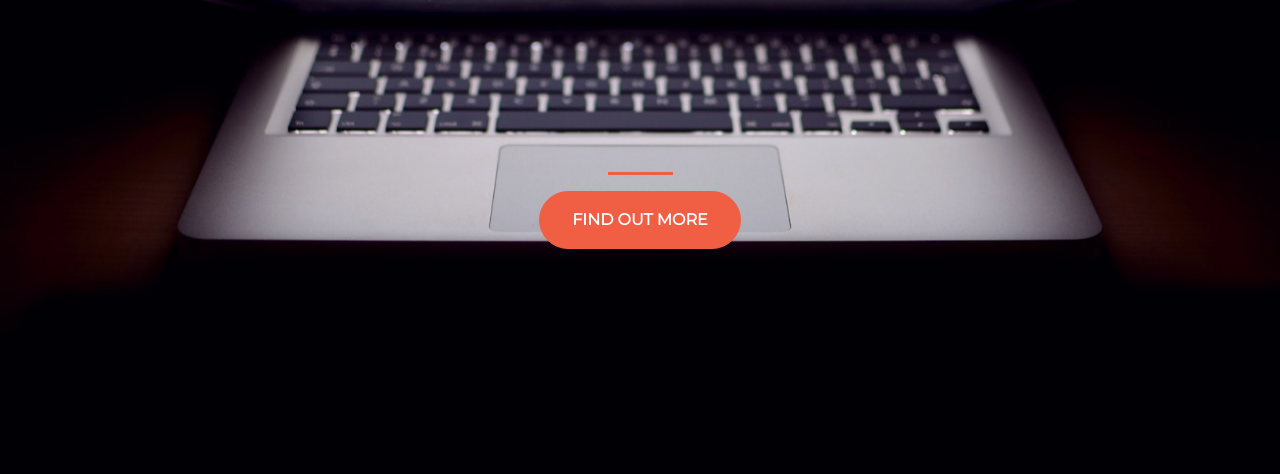
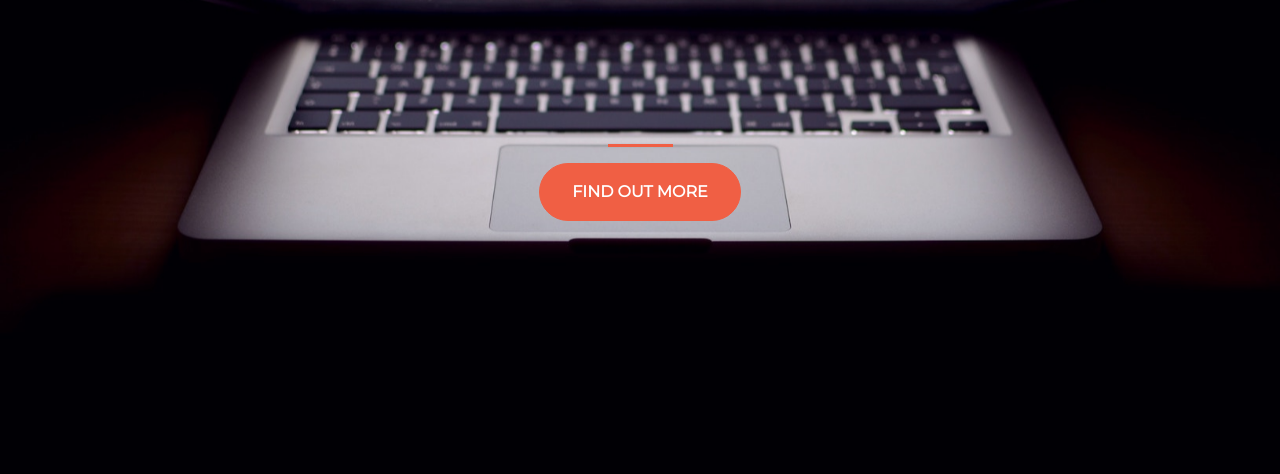
Before and after one commit to princemartymcfly/startup-page, a plain HTML site: page index.html in a window 1280 px wide. Shown: the part 326-800 px from the top of the page. Drawn offline with nearby package versions, Linux system fonts and the light colour scheme.

Commit message:
Update style.css

```diff
--- a/style.css
+++ b/style.css
@@ -21,7 +21,7 @@ hr {
 	max-width: 65px;
 }
 .buffer {
-	height: 12rem;
+	height: 8.5rem;
 }
 
 .btn {
```
